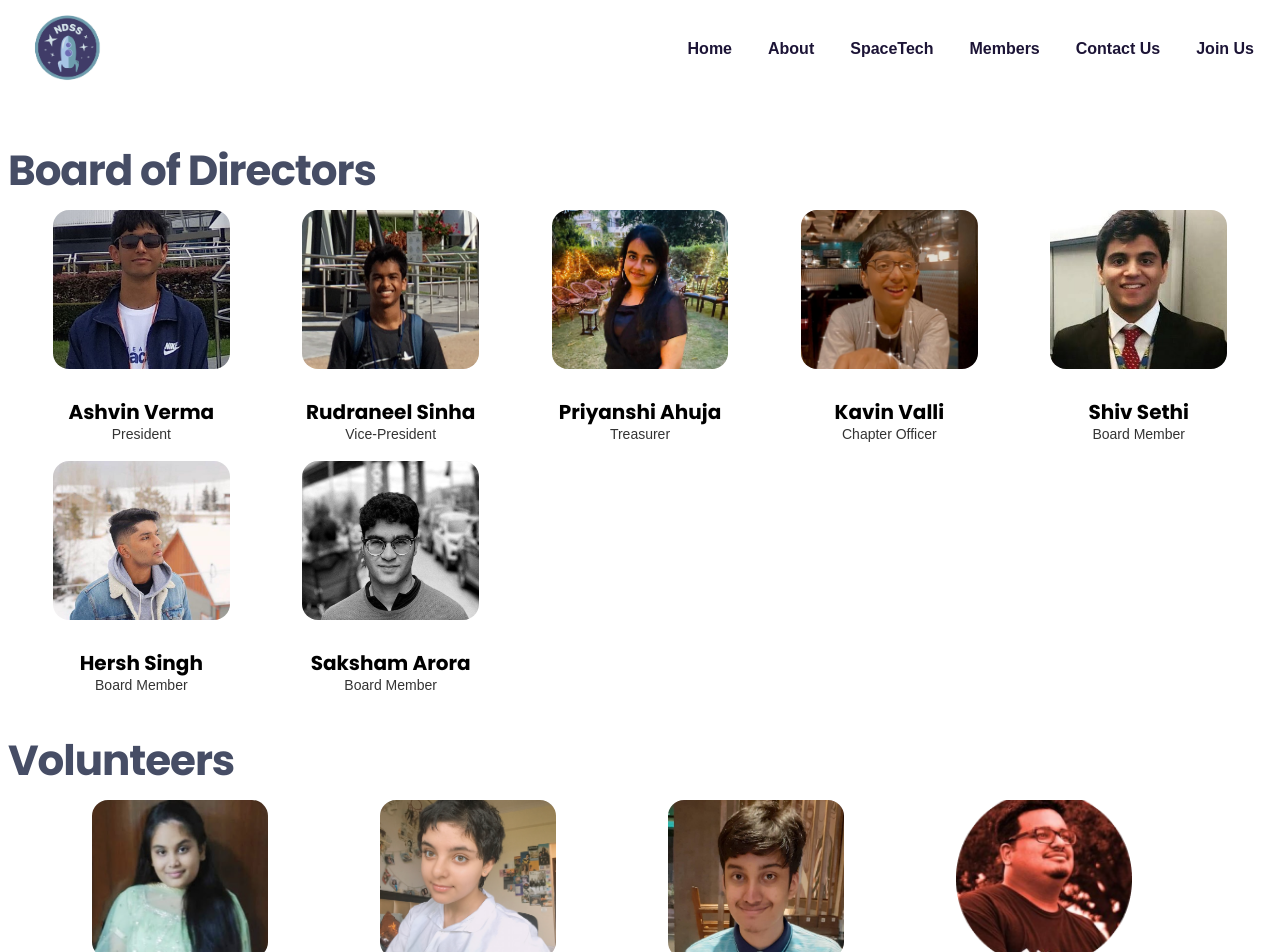
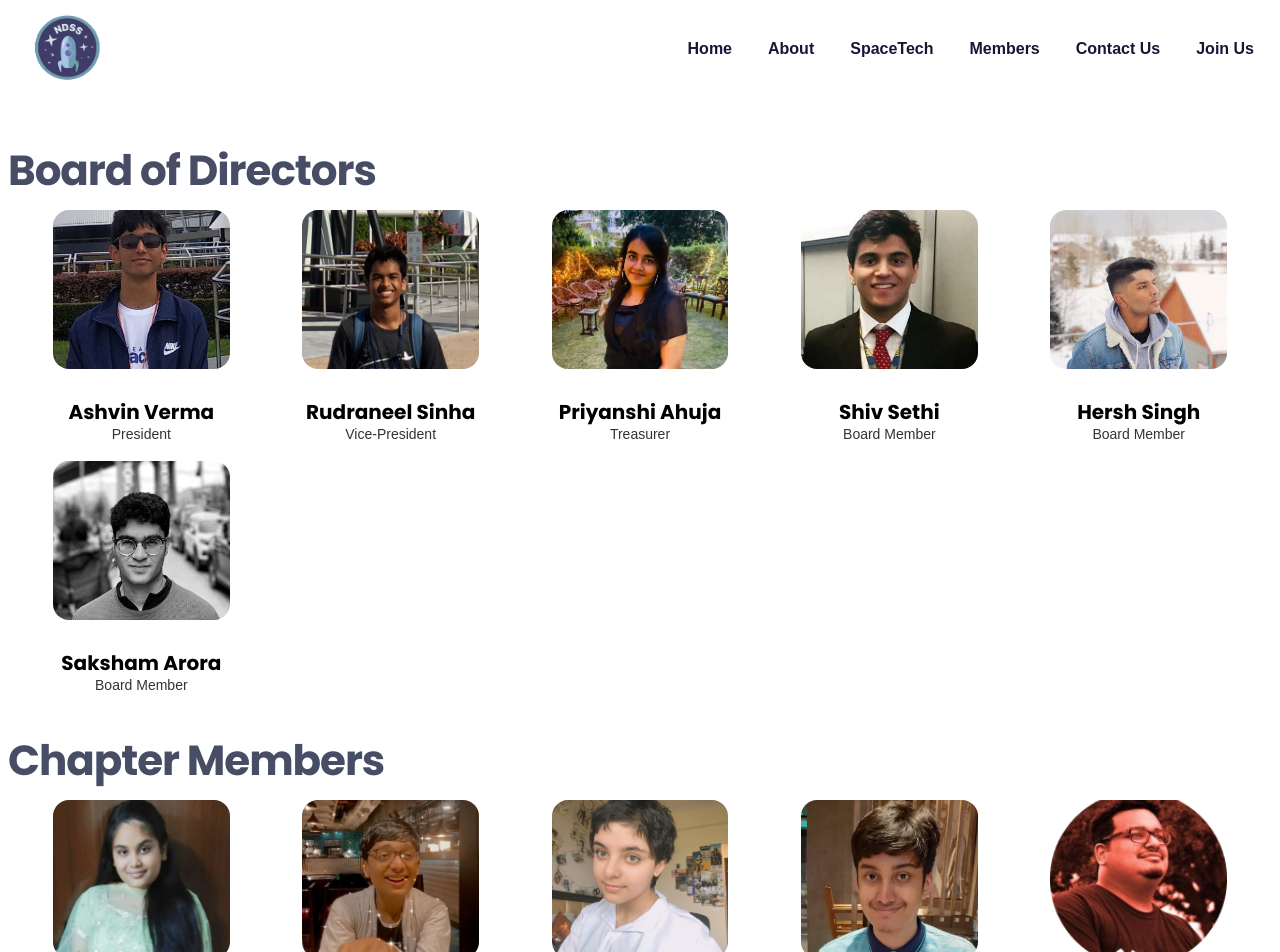
Before and after one commit to New-Delhi-Space-Society/new-delhi-space-society.github.io, a Next.js app: page /members in a window 1280 px wide. Shown: the top 952 px of the page. Built offline with nearby package versions, Linux system fonts and the light colour scheme.

Commit message:
Update members.ts

```diff
--- a/data/members.ts
+++ b/data/members.ts
@@ -18,11 +18,6 @@ export const members = [
         image: "priyanshi.jpeg",
       },
       {
-        name: "Kavin Valli",
-        role: "Chapter Officer",
-        image: "kavin.jpeg",
-      },
-      {
         name: "Shiv Sethi",
         role: "Board Member",
         image: "shiv.jpeg",
@@ -40,12 +35,17 @@ export const members = [
     ],
   },
   {
-    type: "Volunteers",
+    type: "Chapter Members",
     members: [
       {
         name: "Shireen Rajora",
         role: "Member",
         image: "shireen.png",
+      },
+       {
+        name: "Kavin Valli",
+        role: "Chapter Officer",
+        image: "kavin.jpeg",
       },
       {
         name: "Aadhya Dhar",
```
